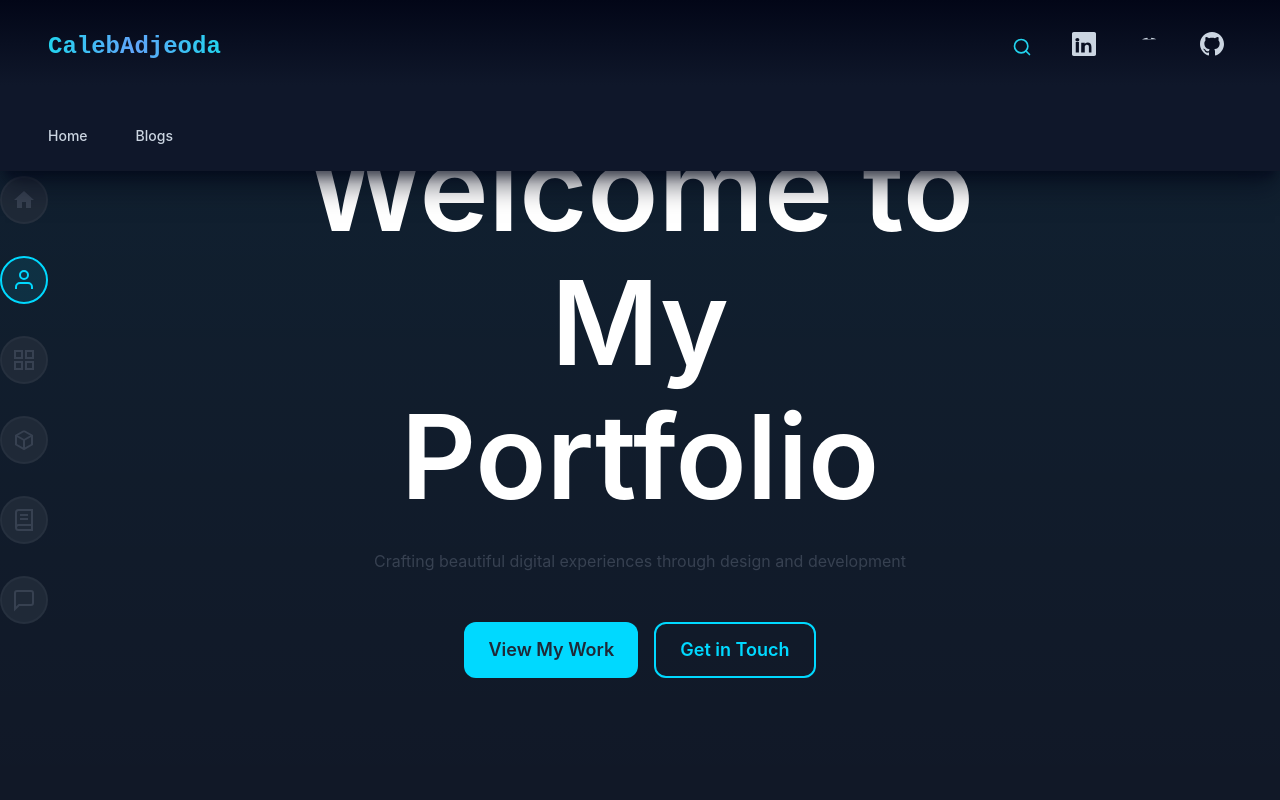
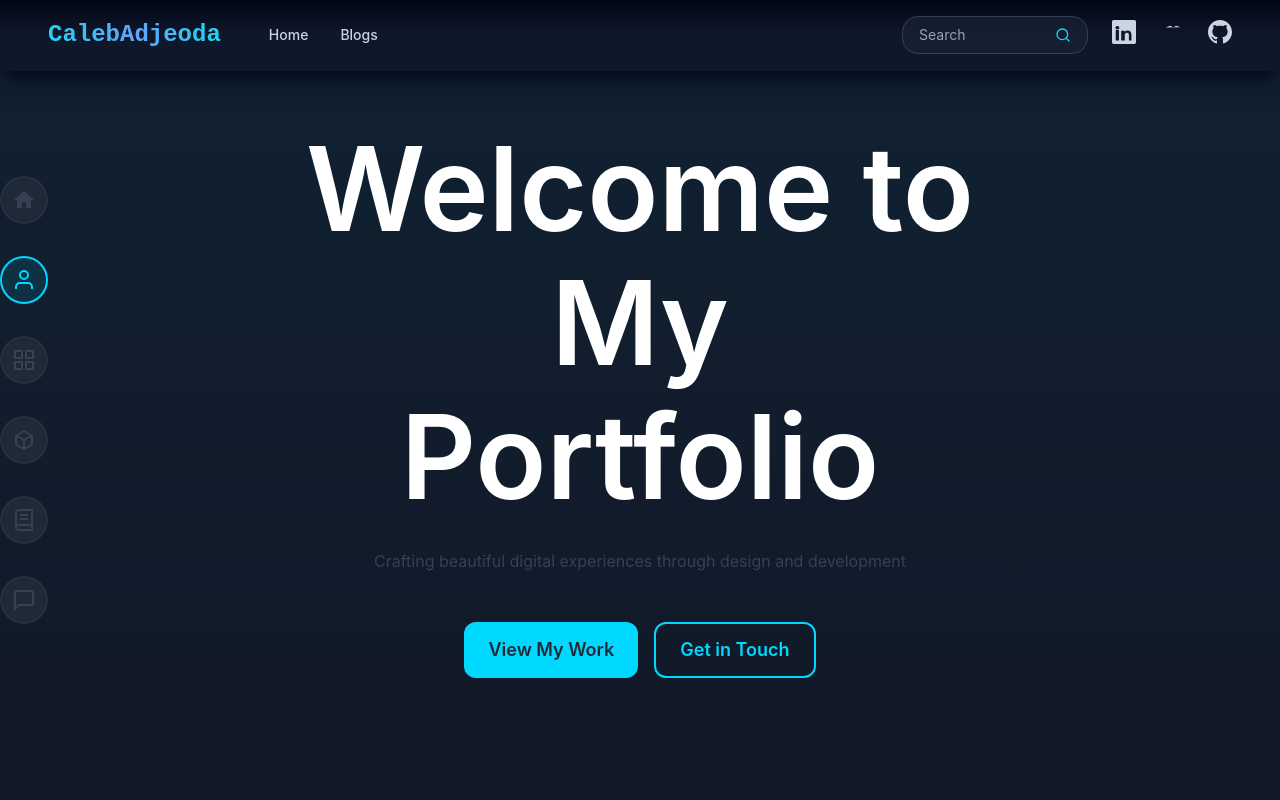
Before and after one commit to ReedBelca10/portfolio, a Next.js app in the folder apps/frontend/: page /en in a window 1280 px wide. Shown: the top 800 px of the page. Built offline with nearby package versions, Linux system fonts and the light colour scheme.

Commit message:
Refactor Navbar to single-row layout optimized for 1920px display

```diff
--- a/apps/frontend/src/components/Navbar.tsx
+++ b/apps/frontend/src/components/Navbar.tsx
@@ -6,9 +6,9 @@ import { GitHubIcon, LinkedInIcon } from './Icon';
 
 /*
  * Navbar Component
- * Premium navbar design for large screens with logo, navigation, search, and social links
+ * Single-row premium navbar design with logo, navigation, search, and social links
  * Features dark background with accent colors
- * Responsive with optimized 170px height for desktop
+ * Optimized for 1920px width desktop viewing
  */
 
 interface NavbarLink {
@@ -95,9 +95,9 @@ export function Navbar({
         className
       )}
     >
-      <div className="h-[170px] px-8 lg:px-12 flex flex-col justify-between py-6">
-        {/* Top Row: Brand + Right Actions */}
-        <div className="flex items-center justify-between">
+      <div className="h-[70px] px-8 lg:px-12 flex items-center justify-between py-0">
+        {/* Left: Brand + Navigation */}
+        <div className="flex items-center gap-8 lg:gap-12">
           {/* Brand Name */}
           <div className="flex-shrink-0">
             <h1 className="text-2xl font-bold font-monospace bg-gradient-to-r from-cyan-400 via-blue-400 to-cyan-400 bg-clip-text text-transparent">
@@ -105,74 +105,64 @@ export function Navbar({
             </h1>
           </div>
 
+          {/* Navigation Links */}
+          <div className="flex items-center gap-6 lg:gap-8">
+            {links.map((link) => (
+              <a
+                key={link.href}
+                href={link.href}
+                className="text-sm font-medium text-slate-300 hover:text-cyan-400 transition-colors duration-200"
+              >
+                {link.label}
+              </a>
+            ))}
+          </div>
+        </div>
+
         {/* Right Side: Search + Social Icons */}
         <div className="flex items-center gap-4 lg:gap-6">
-            {/* Search Button */}
+          {/* Search Box */}
+          <div className="flex items-center gap-2 bg-slate-800/50 border border-slate-700 rounded-lg px-4 py-2 hover:border-cyan-400 transition-colors">
+            <input
+              ref={searchInputRef}
+              type="text"
+              placeholder="Search"
+              value={searchQuery}
+              onChange={(e) => setSearchQuery(e.target.value)}
+              onKeyDown={(e) => {
+                if (e.key === 'Enter') {
+                  handleSearchSubmit(e as unknown as React.FormEvent);
+                }
+              }}
+              className="bg-transparent text-slate-100 placeholder-slate-400 focus:outline-none text-sm w-24 lg:w-32"
+            />
             <button
               onClick={handleSearchToggle}
-              className="p-2 hover:bg-slate-800 rounded-lg transition-all duration-200 text-cyan-400 hover:text-cyan-300"
+              className="text-cyan-400 hover:text-cyan-300 transition-colors"
               aria-label="Toggle search"
               title="Search"
             >
-              <svg width="20" height="20" viewBox="0 0 24 24" fill="none" stroke="currentColor" strokeWidth="2" strokeLinecap="round" strokeLinejoin="round">
+              <svg width="16" height="16" viewBox="0 0 24 24" fill="none" stroke="currentColor" strokeWidth="2" strokeLinecap="round" strokeLinejoin="round">
                 <circle cx="11" cy="11" r="8" />
                 <path d="m21 21-4.35-4.35" />
               </svg>
             </button>
+          </div>
 
           {/* Social Links */}
           {socialLinks.map((link) => (
             <button
               key={link.name}
               onClick={() => handleSocialClick(link.url)}
-                className="p-2 hover:bg-slate-800 rounded-lg transition-all duration-200 text-slate-300 hover:text-cyan-400"
+              className="text-slate-300 hover:text-cyan-400 transition-colors"
               aria-label={link.name}
               title={link.name}
             >
-                <div className="text-slate-300 hover:text-cyan-400 transition-colors">
-                  {renderSocialIcon(link.icon)}
-                </div>
+              {renderSocialIcon(link.icon, 'md')}
             </button>
           ))}
         </div>
       </div>
-
-        {/* Bottom Row: Navigation Links */}
-        <div className="flex items-center gap-8 lg:gap-12">
-          {links.map((link) => (
-            <a
-              key={link.href}
-              href={link.href}
-              className="text-sm font-medium text-slate-300 hover:text-cyan-400 transition-colors duration-200 relative group"
-            >
-              {link.label}
-              <span className="absolute bottom-0 left-0 w-0 h-0.5 bg-gradient-to-r from-cyan-400 to-blue-400 group-hover:w-full transition-all duration-300"></span>
-            </a>
-          ))}
-        </div>
-      </div>
-
-      {/* Search Bar (slides in when active) */}
-      {searchOpen && (
-        <div className="border-t border-slate-800/50 px-8 lg:px-12 py-4 bg-slate-900/50 backdrop-blur-sm">
-          <form onSubmit={handleSearchSubmit} className="flex gap-3">
-            <input
-              ref={searchInputRef}
-              type="text"
-              placeholder="Search..."
-              value={searchQuery}
-              onChange={(e) => setSearchQuery(e.target.value)}
-              className="flex-1 px-4 py-2 bg-slate-800 border border-slate-700 rounded-lg text-slate-100 placeholder-slate-400 focus:outline-none focus:border-cyan-400 focus:ring-1 focus:ring-cyan-400/30 transition-all"
-            />
-            <button
-              type="submit"
-              className="px-6 py-2 bg-gradient-to-r from-cyan-400 to-blue-400 text-slate-900 font-semibold rounded-lg hover:shadow-lg hover:shadow-cyan-400/50 transition-all duration-200"
-            >
-              Search
-            </button>
-          </form>
-        </div>
-      )}
     </nav>
   );
 }
```
Lines whose indentation alone changed are shown as unchanged.
